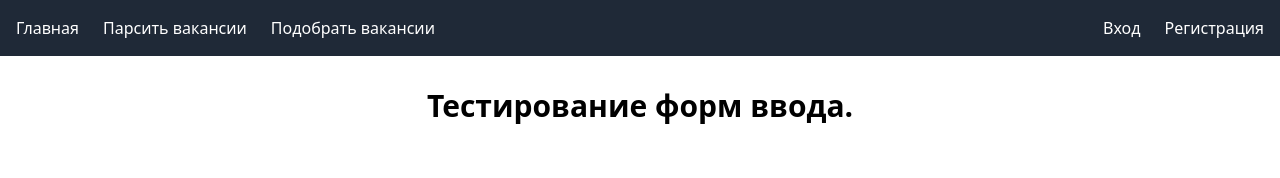
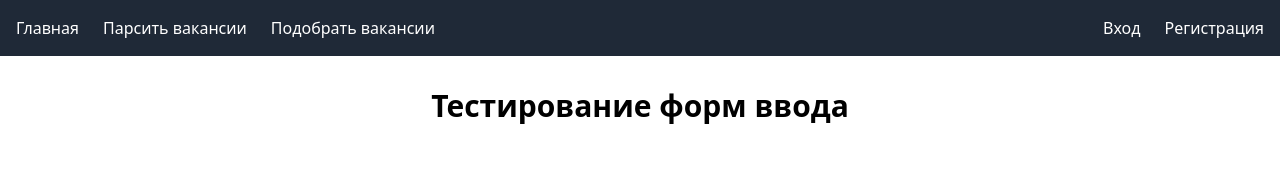
Before and after one commit to JustStepan/Habr.Career.Helper, a React app in the folder frontend/: page /experiments in a window 1280 px wide. Shown: the top 178 px of the page. Built offline with nearby package versions, Linux system fonts and the light colour scheme; the HTML template or start-up script is replaced by a standard one.

Commit message:
try to build CI/CD workflow #6

```diff
--- a/frontend/src/pages/ExperimentForm.jsx
+++ b/frontend/src/pages/ExperimentForm.jsx
@@ -15,8 +15,8 @@ function ExperimentForm() {
             {/* ✅ py-8 = отступ сверху и снизу */}
 
             <h1 className="text-3xl font-bold mb-6 text-center">
-                {/* ✅ text-center = текст по центру */}
-                Тестирование форм ввода.
+                {/* ✅  text-center - размещаем текст по центру */}
+                Тестирование форм ввода
             </h1>
 
             <TextForm />
```
